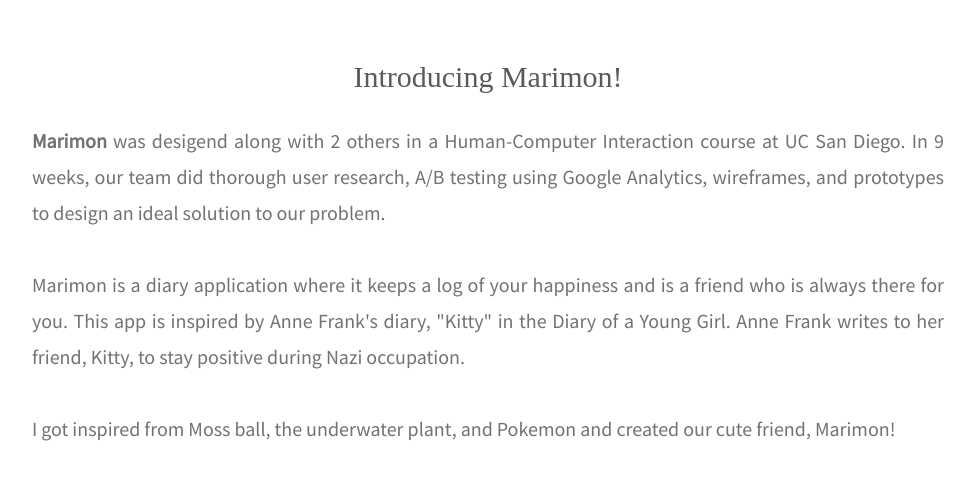
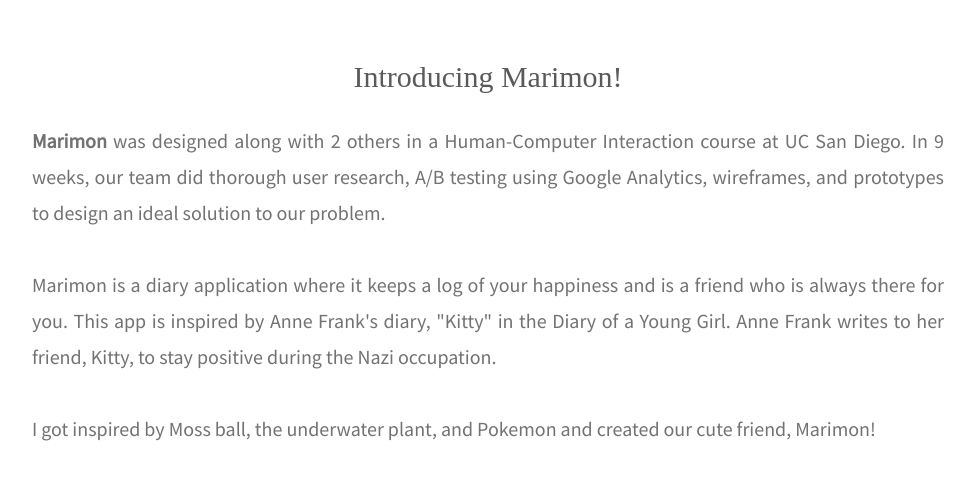
Before and after one commit to yucho95/online_portfolio, a plain HTML site: page marimon.html in a window 1280 px wide. Shown: the part 1220-1701 px from the top of the page, without its empty margins (152-1127 px from the left). Drawn offline with Linux system fonts and the light colour scheme; grey boxes are pictures that could not be loaded; files whose address does not match are found by name; a web font is replaced by a local one.

Commit message:
Add files via upload

```diff
--- a/marimon.html
+++ b/marimon.html
@@ -70,11 +70,11 @@
 			</div>
 			<div class="marimon-content">
 				<h2>Introducing Marimon!</h2>
-				<p><strong>Marimon</strong> was desigend along with 2 others in a Human-Computer Interaction course at UC San Diego. In 9 weeks, our team did thorough user research, A/B testing using Google Analytics, wireframes, and prototypes to design an ideal solution to our problem.</p>
+				<p><strong>Marimon</strong> was designed along with 2 others in a Human-Computer Interaction course at UC San Diego. In 9 weeks, our team did thorough user research, A/B testing using Google Analytics, wireframes, and prototypes to design an ideal solution to our problem.</p>
 				<br>
-				<p>Marimon is a diary application where it keeps a log of your happiness and is a friend who is always there for you. This app is inspired by Anne Frank's diary, "Kitty" in the Diary of a Young Girl. Anne Frank writes to her friend, Kitty, to stay positive during Nazi occupation. </p>
+				<p>Marimon is a diary application where it keeps a log of your happiness and is a friend who is always there for you. This app is inspired by Anne Frank's diary, "Kitty" in the Diary of a Young Girl. Anne Frank writes to her friend, Kitty, to stay positive during the Nazi occupation. </p>
 				<br>
-				<p>I got inspired from Moss ball, the underwater plant, and Pokemon and created our cute friend, Marimon! </p>
+				<p>I got inspired by Moss ball, the underwater plant, and Pokemon and created our cute friend, Marimon! </p>
 				<br>
 			</div>
 			<div class="marimon-poster">
```
